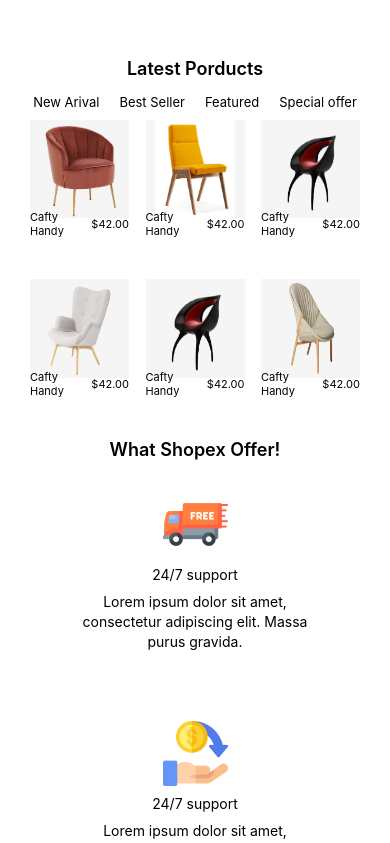
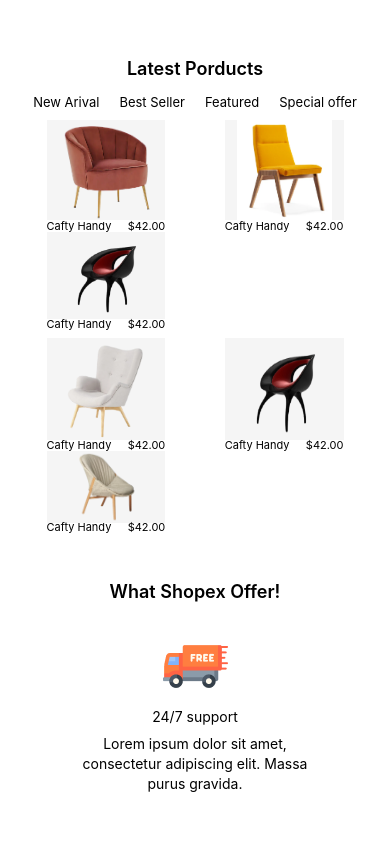
Before and after one commit to Malone-chisom/Hekto-Project, a React (Create React App) app: page / in a window 390 px wide. Shown: the part 1360-2203 px from the top of the page. Built offline with nearby package versions, Linux system fonts and the light colour scheme; no server answers.

Commit message:
latest commit

```diff
--- a/src/components/home/Home.jsx
+++ b/src/components/home/Home.jsx
@@ -508,9 +508,9 @@ function Home({ isHovered, handleMouseLeave, handleMouseEnter }) {
                                 <img style={{ width: "85%" }} src={image1161} alt="" />
                             </div>
                         </div>
-                        <div className="section-6-sub-2">
+                        <div className="section-6-sub-2" >
                             <div className="section-6-sub-2-list">
-                                <div className="">
+                                <div className="section-6-sub-2-list-image">
                                     <img className="section-6-sub-2-img" src={image30} alt="" style={{ width: "55px" }} />
                                 </div>
                                 <div>
@@ -519,7 +519,7 @@ function Home({ isHovered, handleMouseLeave, handleMouseEnter }) {
                                 </div>
                             </div>
                             <div className="section-6-sub-2-list">
-                                <div className="">
+                                <div className="section-6-sub-2-list-image">
                                     <img className="section-6-sub-2-img" src={image30} alt="" style={{ width: "55px" }} />
                                 </div>
                                 <div>
@@ -528,7 +528,7 @@ function Home({ isHovered, handleMouseLeave, handleMouseEnter }) {
                                 </div>
                             </div>
                             <div className="section-6-sub-2-list">
-                                <div className="">
+                                <div className="section-6-sub-2-list-image">
                                     <img className="section-6-sub-2-img" src={image30} alt="" style={{ width: "55px" }} />
                                 </div>
                                 <div>
--- a/src/styles/home/section_1.scss
+++ b/src/styles/home/section_1.scss
@@ -1147,3 +1147,46 @@ button.section-1-left-btn:hover {
 
     }
 }
+@media screen and (max-width: 430px) {
+    .section-3-content{
+        // ma
+    }
+    .overall-image-box-container{
+        width: 90% !important;
+        margin: auto ;
+        // border: 1px solid black;
+        display: flex ;
+        flex-wrap: wrap !important;
+        margin-bottom: 10px !important;
+
+        .image-box-container{
+            width: 40% !important;
+
+        }
+    }
+
+    .section-6-sub-2 {
+        display: flex;
+        justify-content: space-between;
+        width: 100%;
+
+        // .section-6-sub-2 {
+        //     width: 100%;
+        //     border: 5px solid yellow !important;
+        // }
+
+        .section-6-sub-2-list {
+            flex-direction: column;
+            width: 32%;
+
+
+            .section-6-sub-2-list-image {
+                width: 70%;
+                .section-6-sub-2-img {
+                    width: 100% !important;
+                }
+            }
+        }
+    }
+
+}
```
